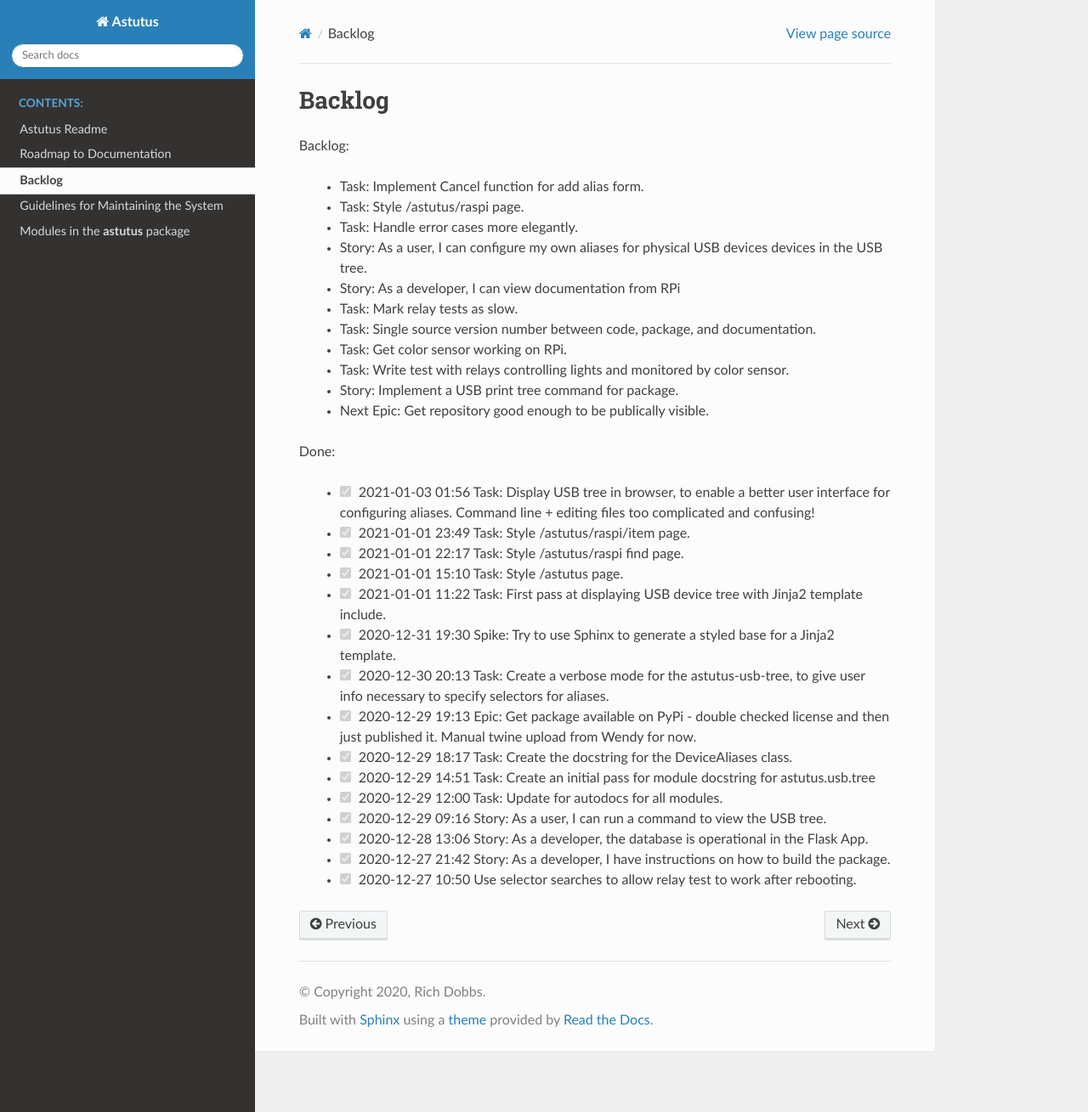
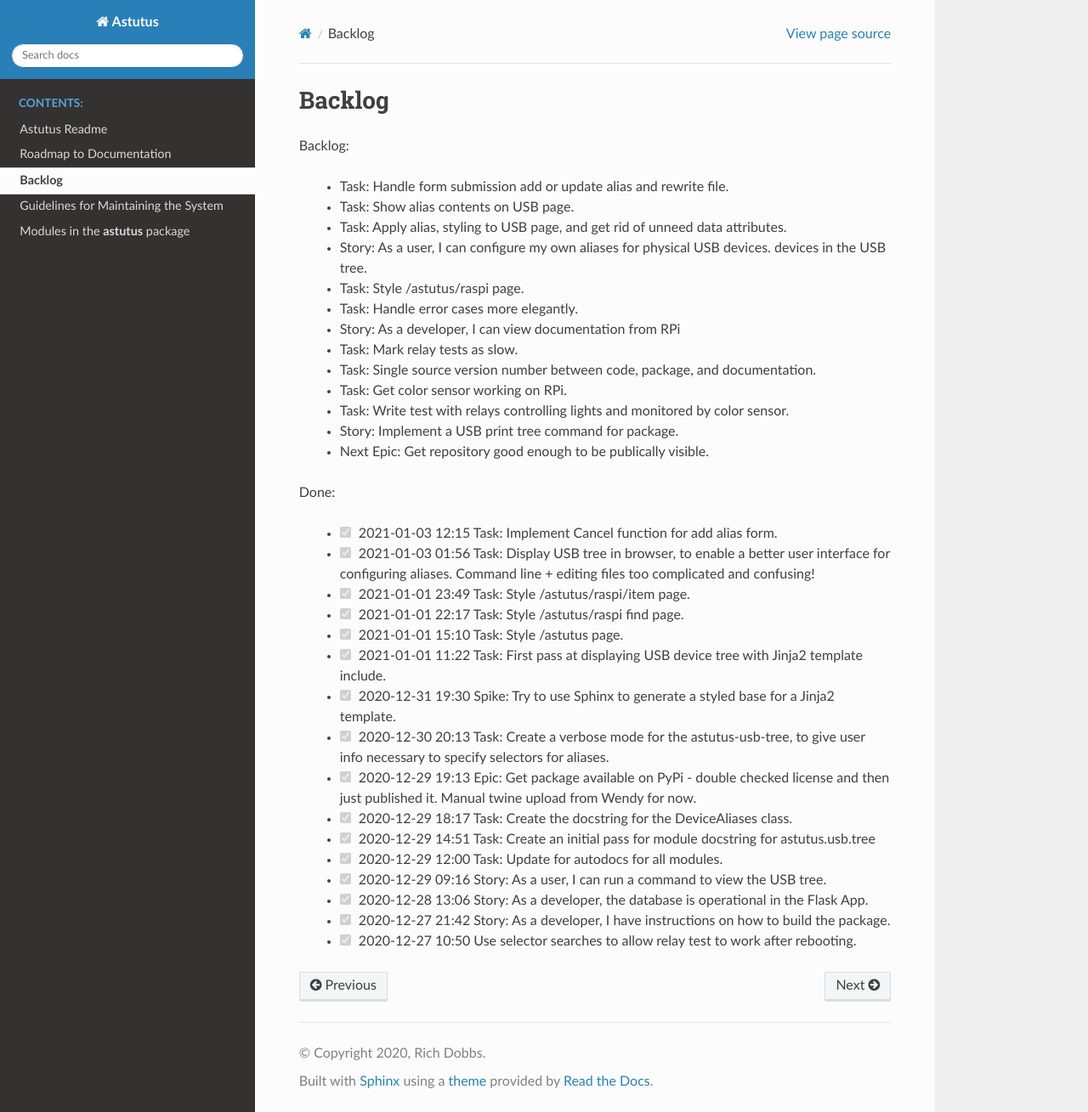
Before and after one commit to rich-dobbs-13440/astutus, a Sphinx documentation site: the page built from docs/backlog.rst, in a window 1280 px wide and 1309 px high. Shown: the whole window at 85% size. Built offline with Sphinx 7.4.7 and the Read the Docs theme 2.0.0, drawn with Linux system fonts in a browser that asks for light colours.

Commit message:
Backlog refinement

```diff
--- a/docs/backlog.rst
+++ b/docs/backlog.rst
@@ -3,26 +3,30 @@ Backlog
 
 Backlog:
 
-  * Task: Implement Cancel function for add alias form.
+
+  * Task: Handle form submission add or update alias and rewrite file.
+  * Task: Show alias contents on USB page.
+  * Task: Apply alias, styling to USB page, and get rid of unneed data attributes.
+  * Story: As a user, I can configure my own aliases for physical USB devices.
+    devices in the USB tree.
   * Task: Style /astutus/raspi page.
   * Task: Handle error cases more elegantly.
-
-  * Story: As a user, I can configure my own aliases for physical USB devices
-    devices in the USB tree.
   * Story: As a developer, I can view documentation from RPi
   * Task: Mark relay tests as slow.
   * Task: Single source version number between code, package, and documentation.
   * Task: Get color sensor working on RPi.
   * Task: Write test with relays controlling lights and monitored by color sensor.
   * Story: Implement a USB print tree command for package.
+  * Next Epic: Get repository good enough to be publically visible.
 
-  * Next Epic: Get repository good enough to be publically visible.
 
 .. |done| raw:: html
 
     <input checked=""  disabled="" type="checkbox">
 
 Done:
+
+    * |done| 2021-01-03 12:15 Task: Implement Cancel function for add alias form.
 
     * |done| 2021-01-03 01:56 Task: Display USB tree in browser, to enable a better user interface for
       configuring aliases.  Command line + editing files too complicated and confusing!
```
